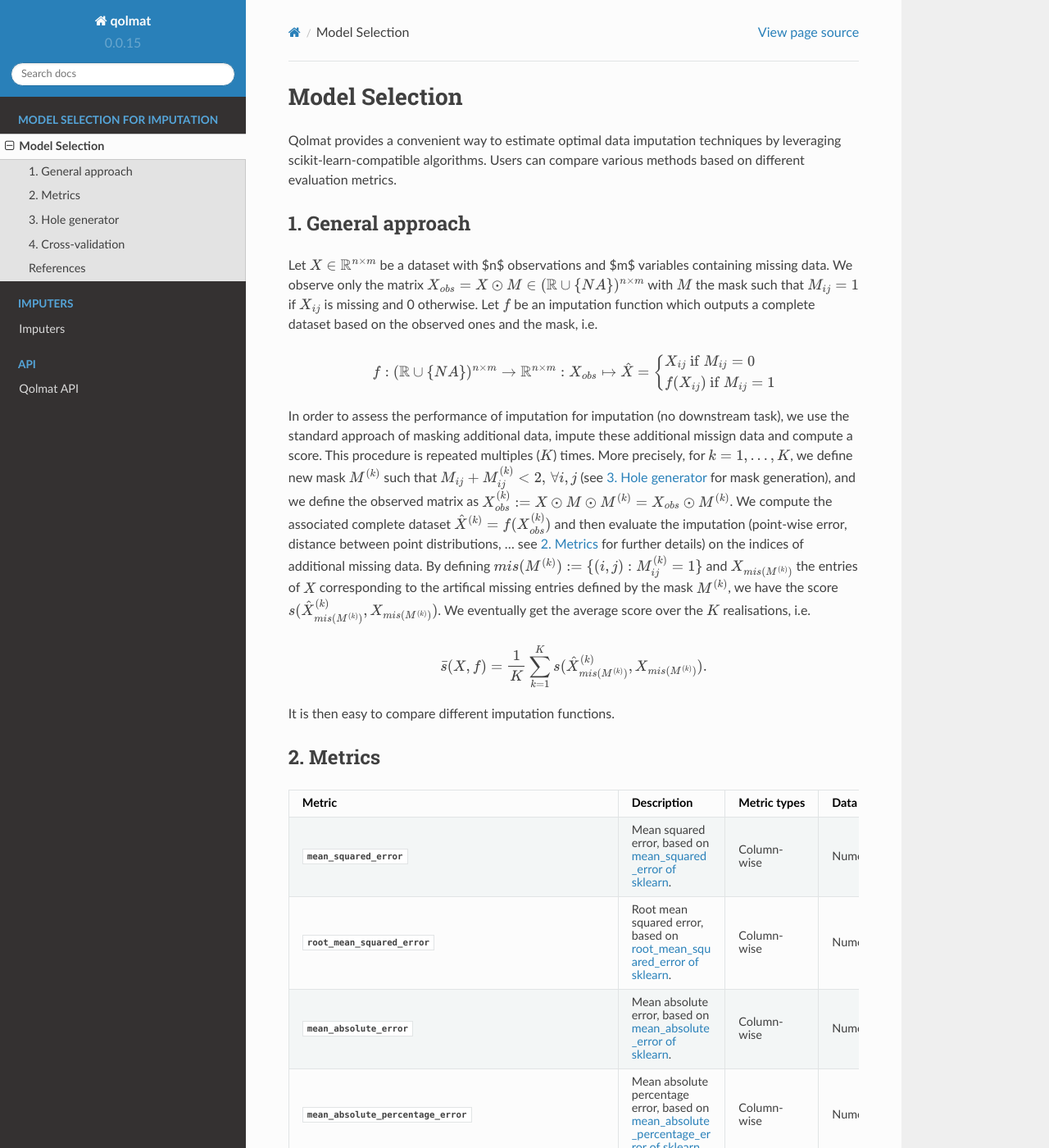
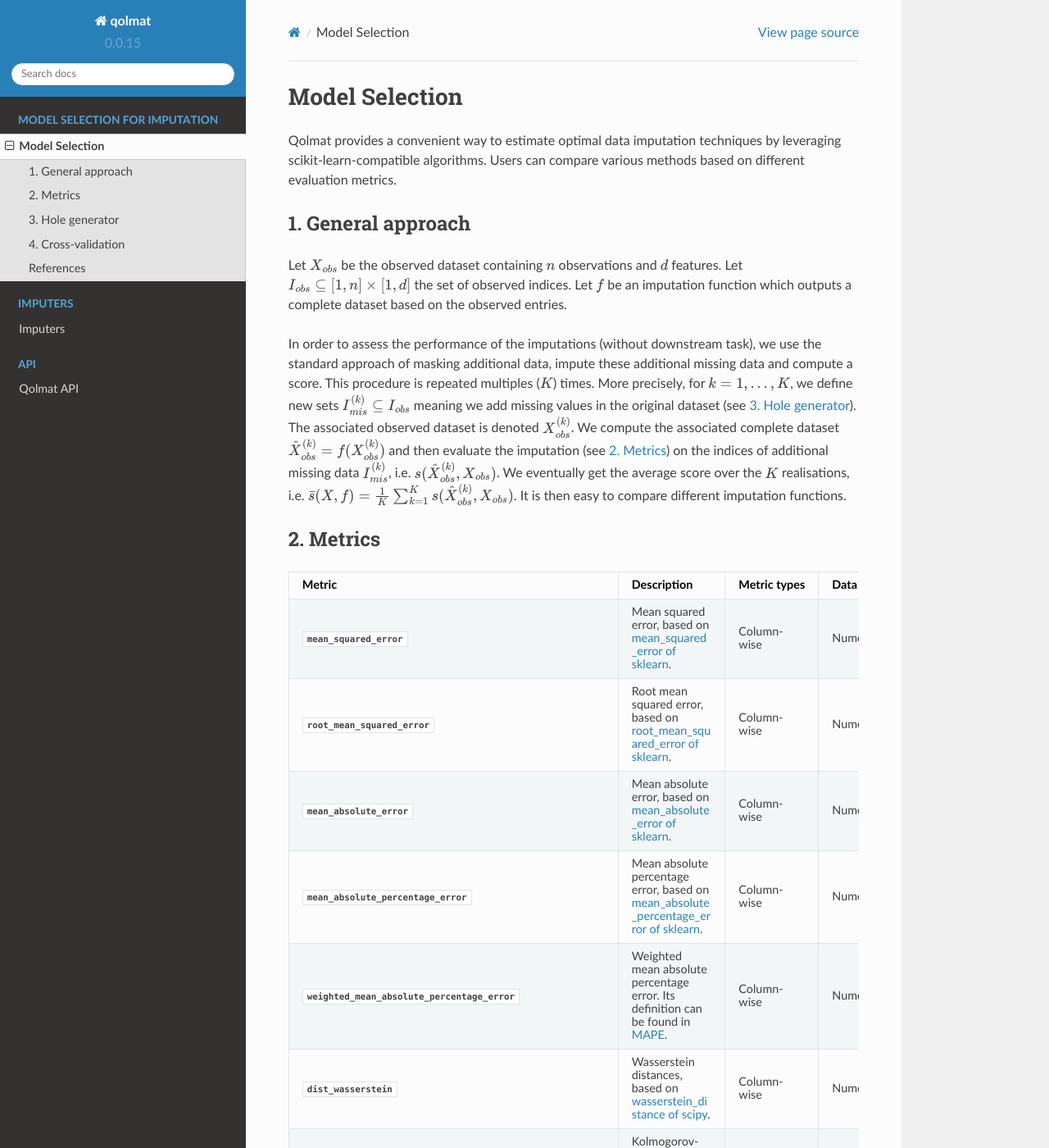
Before and after one commit to scikit-learn-contrib/qolmat, a Sphinx documentation site: the page built from docs/explanation.rst, in a window 1280 px wide and 1400 px high. Shown: the whole window at 82% size. Built offline with Sphinx 7.4.7 and the Read the Docs theme 2.0.0, drawn with Linux system fonts in a browser that asks for light colours; pages that are not in the unit, such as notebooks, are missing from menus; some of the changed text lies outside the part shown.

Commit message:
DOC: review comments

```diff
--- a/docs/explanation.rst
+++ b/docs/explanation.rst
@@ -9,22 +9,11 @@ Qolmat provides a convenient way to estimate optimal data imputation techniques
 1. General approach
 -------------------
 
-Let :math:`X \in \mathbb{R}^{n \times m}` be a dataset with $n$ observations and $m$ variables containing missing data. We observe only the matrix :math:`X_{obs} = X \odot M \in (\mathbb{R} \cup \{NA\})^{n \times m}` with :math:`M` the mask such that :math:`M_{ij} = 1` if :math:`X_{ij}` is missing and 0 otherwise. Let :math:`f` be an imputation function which outputs a complete dataset based on the observed ones and the mask, i.e.
+Let :math:`X_{obs}` be the observed dataset containing :math:`n` observations and :math:`d` features. Let :math:`I_{obs} \subseteq [1,n] \times [1,d]` the set of observed indices. Let :math:`f` be an imputation function which outputs a complete dataset based on the observed entries.
 
-.. math::
-    f: (\mathbb{R} \cup \{NA\})^{n \times m} \rightarrow \mathbb{R}^{n \times m}: X_{obs} \mapsto \hat{X} = \left\{
-        \begin{array}{ll}
-            X_{ij} \text{ if } M_{ij} = 0 \\
-            f(X_{ij}) \text{ if } M_{ij} = 1
-        \end{array}
-    \right.
-
-In order to assess the performance of imputation for imputation (no downstream task), we use the standard approach of masking additional data, impute these additional missign data and compute a score. This procedure is repeated multiples (:math:`K`) times. More precisely, for :math:`k=1, ..., K`, we define new mask :math:`M^{(k)}` such that :math:`M_{ij} + M^{(k)}_{ij} < 2, \, \forall i,j` (see :ref:`hole_generator` for mask generation), and we define the observed matrix as :math:`X_{obs}^{(k)} := X \odot M \odot M^{(k)} = X_{obs} \odot M^{(k)}`. We compute the associated complete dataset :math:`\hat{X}^{(k)} = f(X_{obs}^{(k)})` and then evaluate the imputation (point-wise error, distance between point distributions, ... see :ref:`metrics` for further details) on the indices of additional missing data. By defining :math:`mis(M^{(k)}) := \{(i,j) : M^{(k)}_{ij} = 1 \}` and :math:`X_{mis(M^{(k)})}` the entries of :math:`X` corresponding to the artifical missing entries defined by the mask :math:`M^{(k)}`, we have the score :math:`s(\hat{X}^{(k)}_{mis(M^{(k)})}, X_{mis(M^{(k)})})`. We eventually get the average score over the :math:`K` realisations, i.e.
-
-.. math::
-    \bar{s}(X,f) = \frac{1}{K} \sum_{k=1}^K s(\hat{X}^{(k)}_{mis(M^{(k)})}, X_{mis(M^{(k)})}).
-
-It is then easy to compare different imputation functions.
+In order to assess the performance of the imputations (without downstream task), we use the standard approach of masking additional data, impute these additional missing data and compute a score. This procedure is repeated multiples (:math:`K`) times.
+More precisely, for :math:`k=1, ..., K`, we define new sets :math:`I_{mis}^{(k)} \subseteq I_{obs}` meaning we add missing values in the original dataset (see :ref:`hole_generator`). The associated observed dataset is denoted :math:`X_{obs}^{(k)}`.
+We compute the associated complete dataset :math:`\hat{X}_{obs}^{(k)} = f(X_{obs}^{(k)})` and then evaluate the imputation (see :ref:`metrics`) on the indices of additional missing data :math:`I_{mis}^{(k)}`, i.e. :math:`s(\hat{X}_{obs}^{(k)}, X_{obs})`. We eventually get the average score over the :math:`K` realisations, i.e. :math:`\bar{s}(X,f) = \frac{1}{K} \sum_{k=1}^K s(\hat{X}_{obs}^{(k)}, X_{obs})`. It is then easy to compare different imputation functions.
 
 .. _metrics:
 
@@ -113,21 +102,20 @@ Evaluating the imputers requires to generate holes that are representative of th
 The missingness mechanisms have been classified by Rubin [1] into MCAR, MAR and MNAR.
 
 Suppose we have :math:`X_{obs}`, a subset of a complete data model :math:`X = (X_{obs}, X_{mis})`, which is not fully observable (:math:`X_{mis}` is the missing part).
-We define the matrix :math:`M` such that :math:`M_{ij}=1` if :math:`X_{ij}` is missing, and 0 otherwise. Both :math:`X` and :math:`M` are modelled as random variables
-with probability distribution :math:`P_{X}` and :math:`P_{M}` respectively, and assume the distribution of :math:`M` is parametrised by :math:`\psi`.
+We define the matrix :math:`M` such that :math:`M_{ij}=1` if :math:`X_{ij}` is missing, and 0 otherwise, and we assume distribution of :math:`M` is parametrised by :math:`\psi`.
 
 The observations are said to be Missing Completely at Random (MCAR) if the probability that an observation is missing is independent of the variables and observations in the dataset.
 Formally,
 
 .. math::
-    P_M(M | X_{obs}, X_{mis}, \psi) = P_M(M), \quad \forall \psi.
+    P(M | X_{obs}, X_{mis}, \psi) = P(M, \psi), \quad \forall \psi.
 
 The observations are said to be Missing at Random (MAR) if the probability of an observation to be missing only depends on the observations. Formally,
 
 .. math::
-    P_M(M | X_{obs}, X_{mis}, \psi) = P_M(M | X_{obs}, \psi), \quad \forall \psi, X_{mis}.
+    P(M | X_{obs}, X_{mis}, \psi) = P(M | X_{obs}, \psi), \quad \forall \psi, X_{mis}.
 
-Finally, the observations are said to be Missing Not at Random (MNAR) in all other cases.
+Finally, the observations are said to be Missing Not at Random (MNAR) in all other cases, i.e. if P(M | X_{obs}, X_{mis}, \psi) does not simplify.
 
 Qolmat allows to generate new missing values on a an existing dataset, but only in the MCAR case.
 
@@ -144,10 +132,10 @@ Here are the different classes to generate missing data. We recommend the last 3
 4. Cross-validation
 -------------------
 
-Qolmat can be used to search for hyperparameters in imputation functions. Let say the imputation function :math:`f_{\theta}` has :math:`n` hyperparameters :math:`\theta = (\theta_1, ..., \theta_n)` and configuration space :math:`\Theta = \Theta_1 \times ... \times \Theta_n`. The procedure to find the best hyperparameters set :math:`\theta^*` is based on cross-validation, and is the same as that explained in the :ref:`general_approach` section, i.e. via the creation of :math:`L` additional masks :math:`M^{(l)}, \, l=1,...,L`. We use Bayesian optimisation with Gaussian process where the function to minimise is the average reconstruction error over the :math:`L` realisations, i.e.
+Qolmat can be used to search for hyperparameters in imputation functions. Let say the imputation function :math:`f_{\theta}` has :math:`n` hyperparameters :math:`\theta = (\theta_1, ..., \theta_n)` and configuration space :math:`\Theta = \Theta_1 \times ... \times \Theta_n`. The procedure to find the best hyperparameters set :math:`\theta^*` is based on cross-validation, and is the same as that explained in the :ref:`general_approach` section, i.e. via the creation of :math:`L` additional subsets :math:`I_{mis}^{(l)}, \, l=1,...,L`. We use Bayesian optimisation with Gaussian process where the function to minimise is the average reconstruction error over the :math:`L` realisations, i.e.
 
 .. math::
-    \theta^* = \underset{\theta \in \Theta}{\mathrm{argmin}} \frac{1}{L} \sum_{l=1}^L \Vert X_{mis(M^{(l)})} - (f_{\theta}(X_{obs}^{(l)}))_{mis(M^{(l)})} \Vert_1.
+    \theta^* = \underset{\theta \in \Theta}{\mathrm{argmin}} \frac{1}{L} \sum_{l=1}^L \Vert X_{obs}^{(l)} - f_{\theta}(X_{obs}^{(l)}) \Vert_1.
 
 
 References
```
Also changed, not shown: README.rst (+22 -44 lines), docs/images/readme_tabular_comparison.png, 4 other files.
